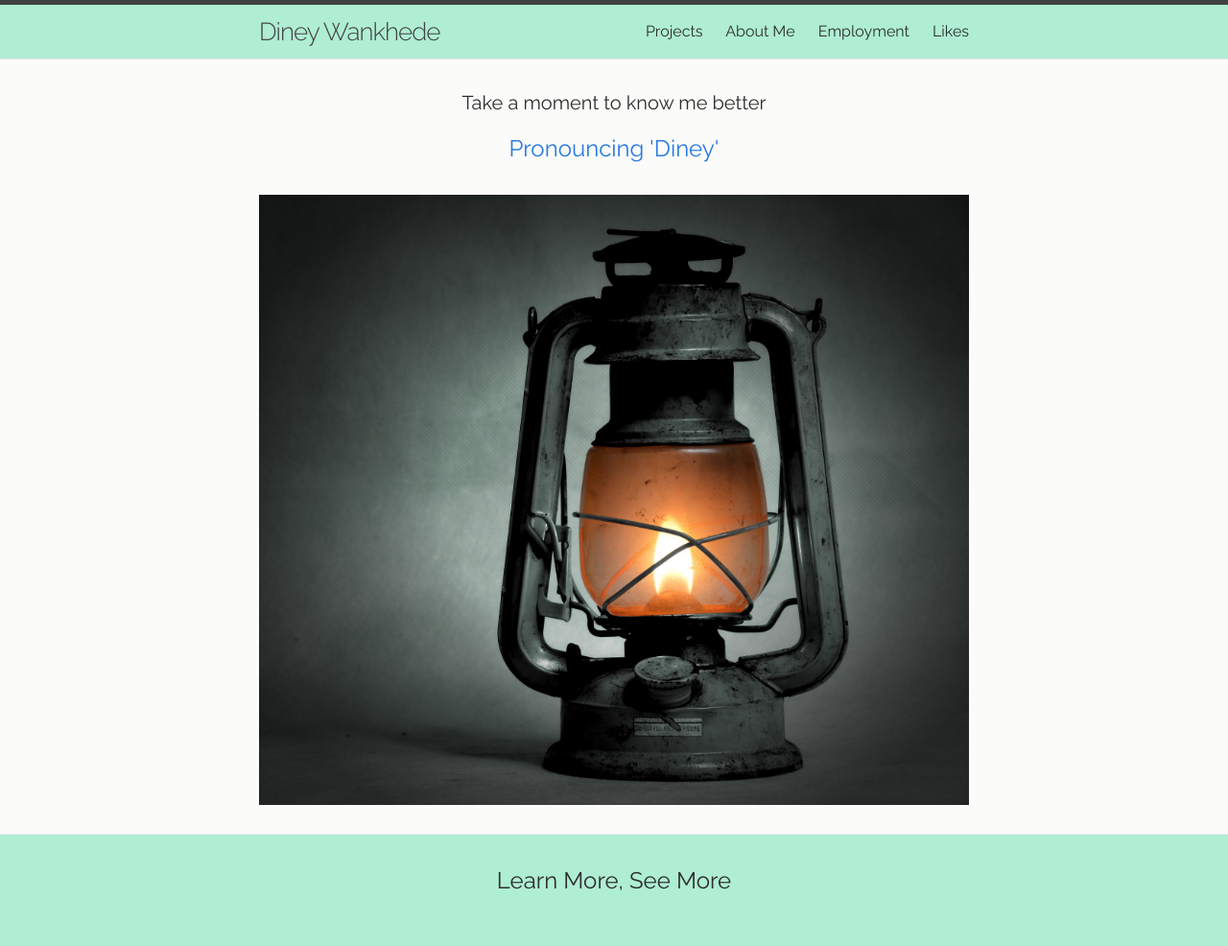
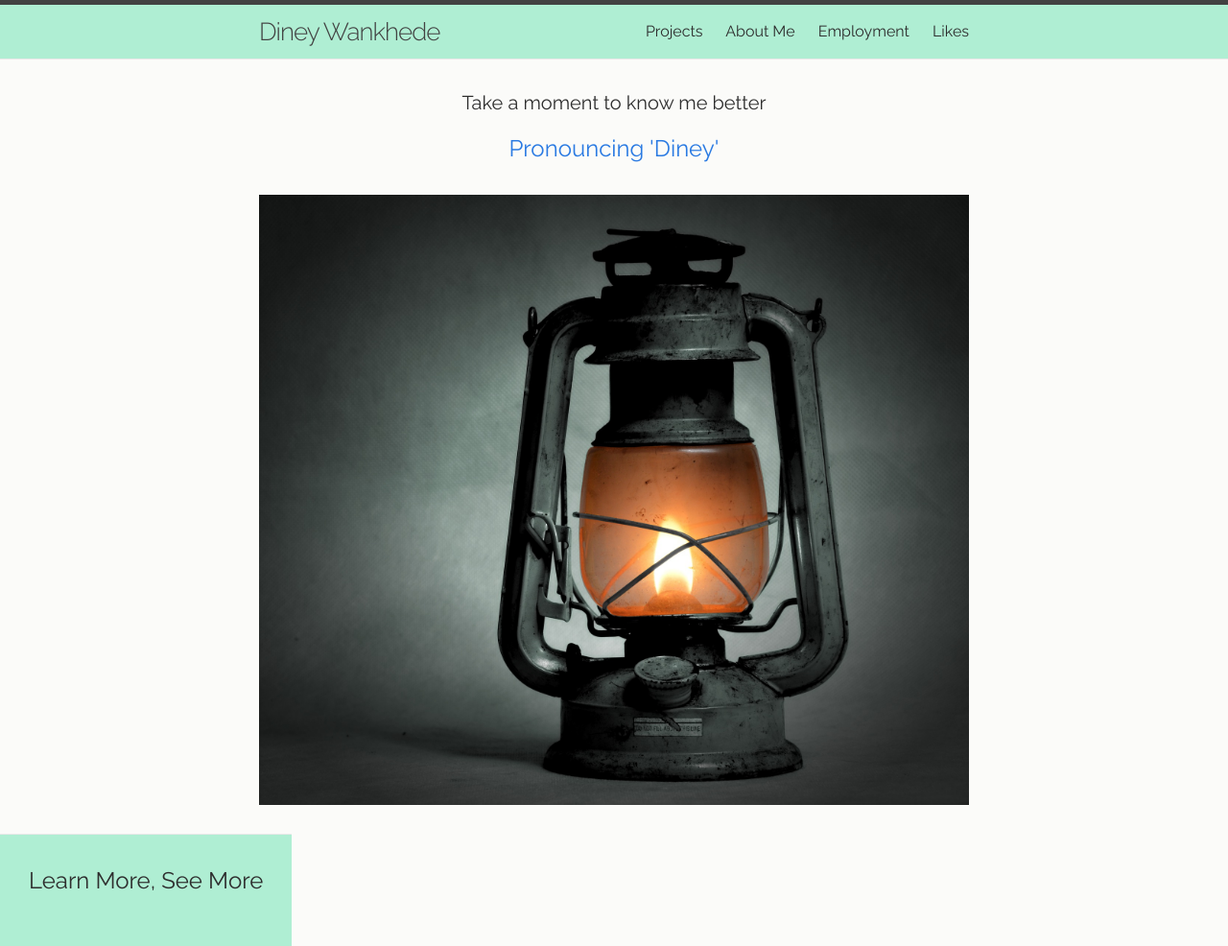
Before and after one commit to dineyw23/dineyw23.github.io, a Jekyll site: the page built from index.html, in a window 1280 px wide. Shown: the whole page at 96% size. Built offline with Jekyll 4.4.1, drawn with Linux system fonts in a browser that asks for light colours; comment, search, counter and statistics services are not loaded.

Commit message:
absolute position

```diff
--- a/_sass/_layout.scss
+++ b/_sass/_layout.scss
@@ -101,7 +101,9 @@
     border-top: 1px solid $grey-color-light;
     padding: $spacing-unit 0;
     background-color: $head-foot-color;
-    min-height: 56px;}
+    min-height: 56px;
+    position:absolute;
+}
 /*
 .footer-heading {
     font-size: 15px;
```
